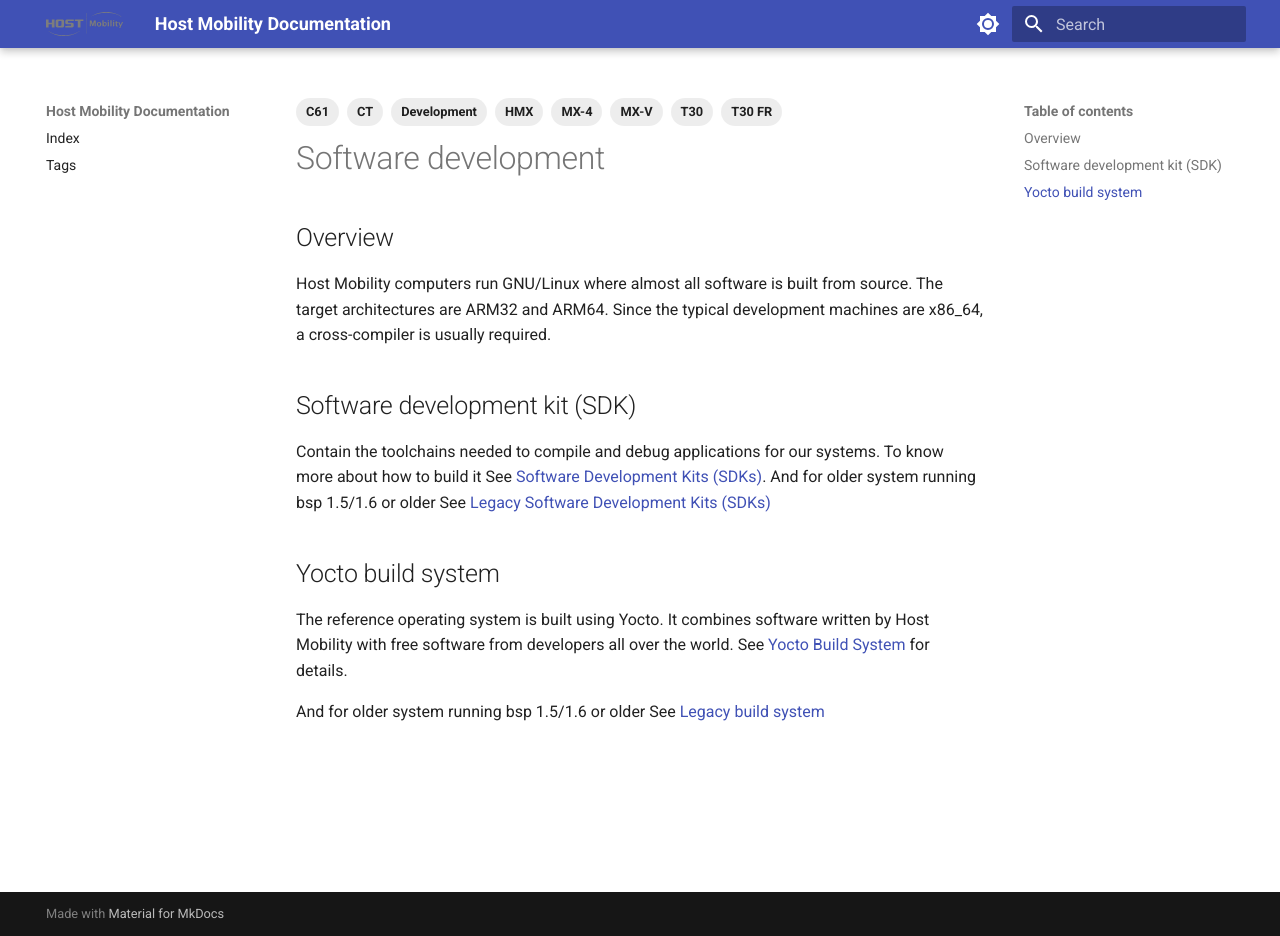
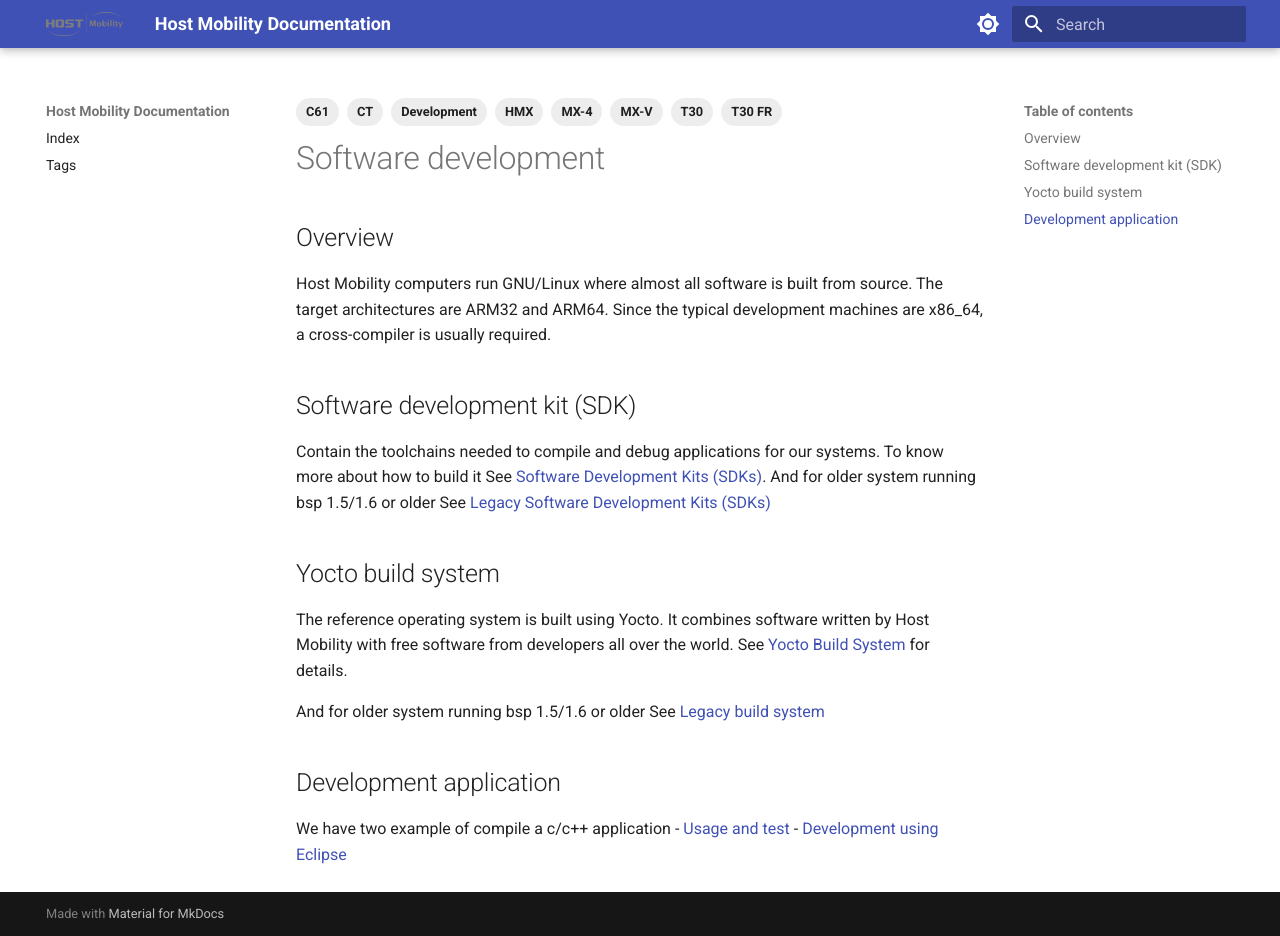
Before and after one commit to hostmobility/documentation, an MkDocs documentation site: the page built from docs/system/development.md, in a window 1280 px wide and 936 px high. Built offline with MkDocs 1.6.1 and Material for MkDocs 9.7.7, drawn with Linux system fonts in a browser that asks for light colours.

Commit message:
development: Add chapter Development application

```diff
--- a/docs/system/development.md
+++ b/docs/system/development.md
@@ -26,3 +26,9 @@
 The reference operating system is built using Yocto. It combines software written by Host Mobility with free software from developers all over the world. See [Yocto Build System](yocto/yocto.md) for details.
 
 And for older system running bsp 1.5/1.6 or older See [Legacy build system](legacy-build-system.md)
+
+## Development application
+
+We have two example of compile a c/c++ application
+- [Usage and test](sdk/sdk.md#usage-and-test)
+- [Development using Eclipse](eclipse.md)
```
